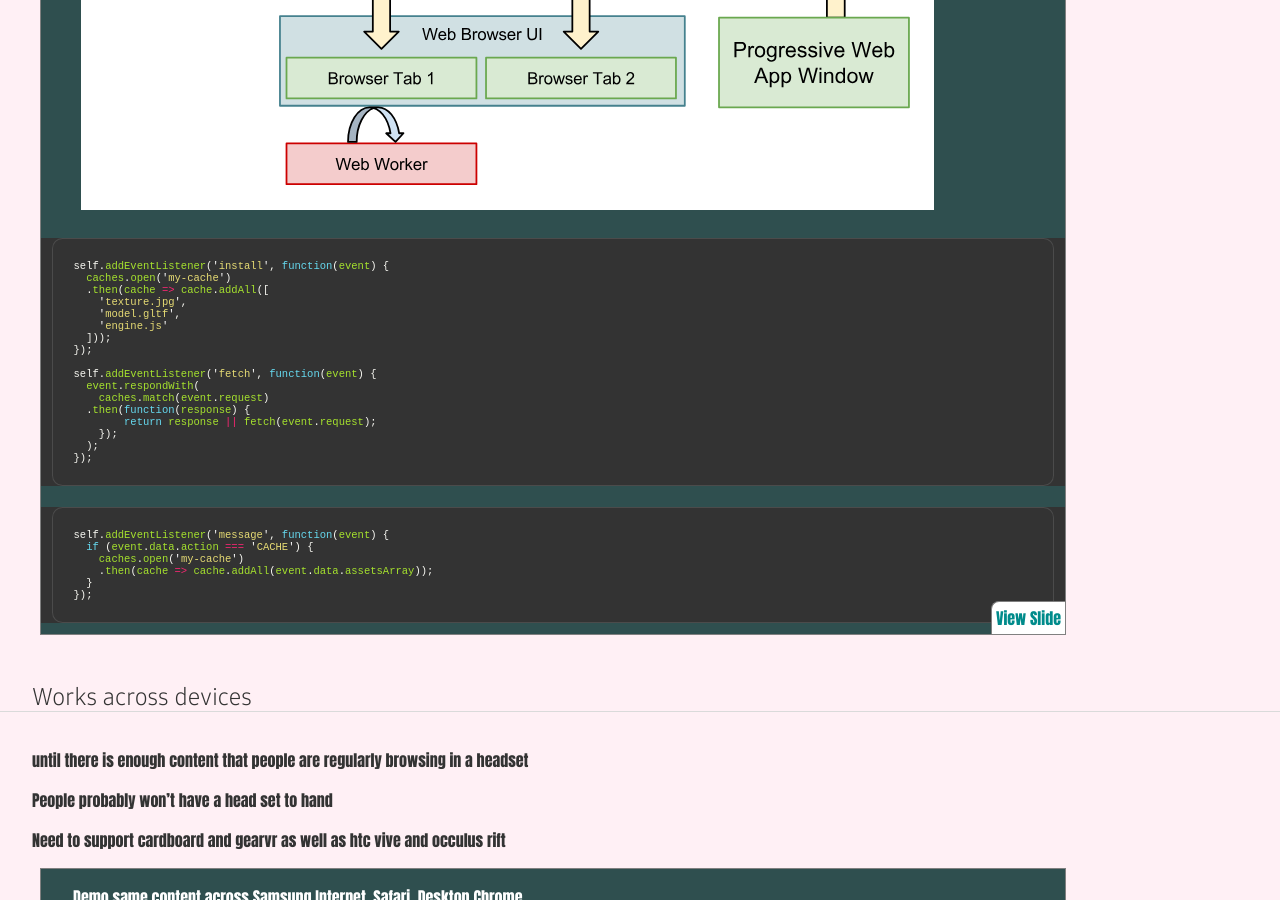
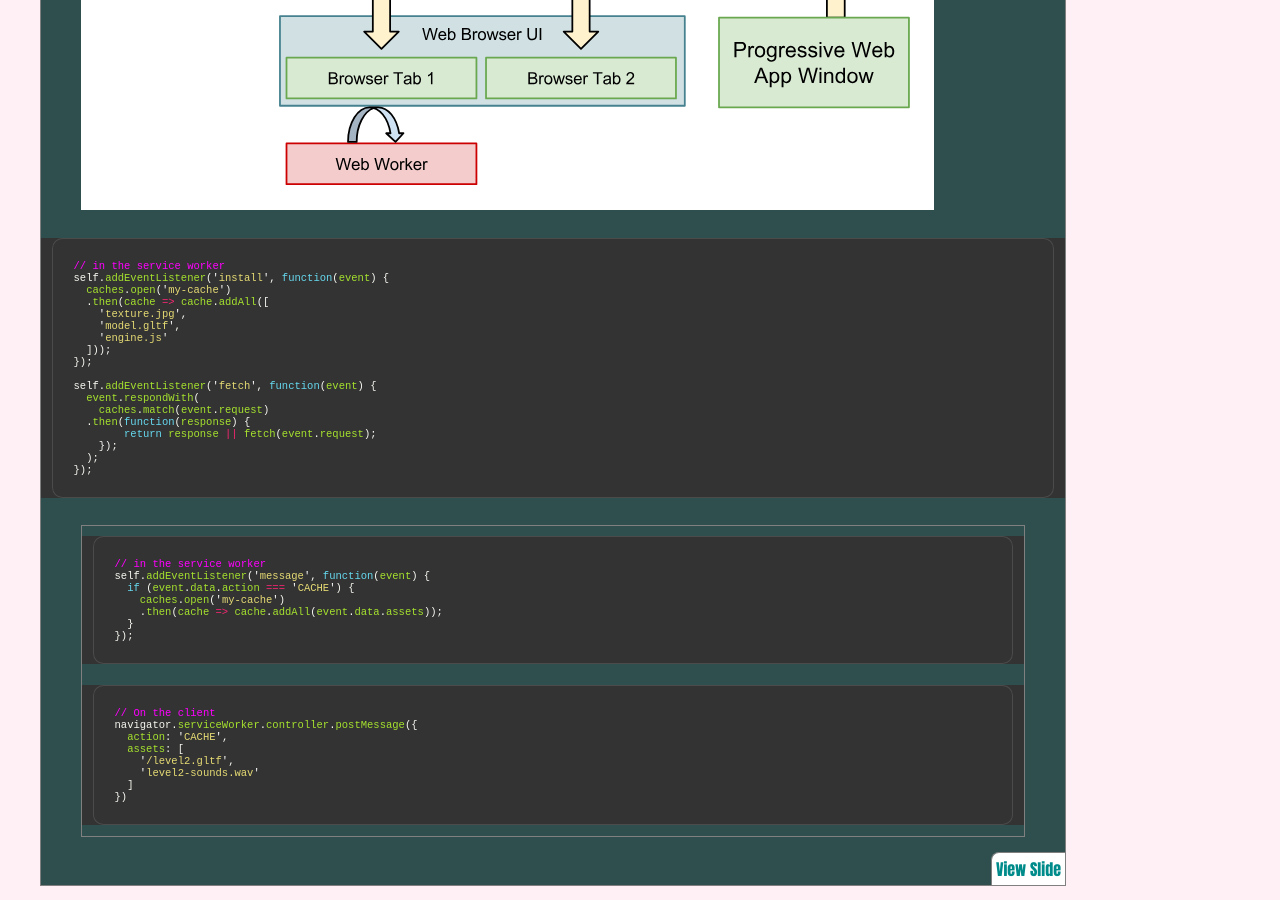
Before and after one commit to AdaRoseCannon/webvr, a Jekyll site: the page built from talk-dot-js.md, in a window 1280 px wide and 900 px high, scrolled down 6041 px. Built offline with Jekyll 4.4.1, drawn with Linux system fonts in a browser that asks for light colours; some of the changed text lies outside the part shown.

Commit message:
More content

````diff
--- a/scripts/slide-utils.js
+++ b/scripts/slide-utils.js
@@ -134,10 +134,14 @@ function renderContent(el, data) {
 			var caption = document.createElement('h2');
 			caption.textContent = data.caption;
 			el.appendChild(caption);
+			caption.classList.add('caption');
 			if (data.captionStyle) caption.setAttribute('style', data.captionStyle);
 		}
 		if (data.url  || data.iframe) {
 			el.addHTML(`<div class="slide-url">${data.url || data.iframe || ''}</div>`);
+		}
+		if (data.callback) {
+			data.callback.bind(el)(data);
 		}
 	}
 }
--- a/talk-dot-js.md
+++ b/talk-dot-js.md
@@ -11,6 +11,10 @@ styles: [
 	'scripts/third-party/a-slides.css',
 ]
 ---
+
+<script>
+var captionStyle = 'z-index: 2; text-align: center; background: rgba(0,0,0,0.8); padding: 1em; border-radius: 1em; width: auto; margin: 1em; font-size: 3rem; margin-top: -3em;';
+</script>
 
 # {{page.title}}
 
@@ -203,8 +210,8 @@ Think of showing VR content the same way you would use video content,
 
 <script>setDynamicSlide(contentSlide([
 	{html: '<h1 style="position: absolute; top: 0; left: 1em;">The Web Comes with Expectations</h1>'},
-	{image: 'images/engagement.png', caption: 'Study by Google on Loading time and Engagement', captionStyle: 'z-index: 2; text-align: center; background: rgba(0,0,0,0.8); padding: 1em; border-radius: 1em; width: auto; margin: 1em; font-size: 3rem;', style:"position: absolute; top: 0; left: 0; width: 100%; height: 100%; margin: 0; max-width: none; max-height: none;"},
-	{video: 'images/gun.m4v', caption: 'http://gun.playcanvas.com', style:'position: absolute; top:0; left: 0; width: 100%; height: 100%; z-index: -1; object-fit: cover;', captionStyle: 'z-index: 2; text-align: center; background: rgba(0,0,0,0.8); padding: 1em; border-radius: 1em; width: auto; margin: 1em; font-size: 3rem;'},
+	{image: 'images/engagement.png', caption: 'Study by Google on Loading time and Engagement', captionStyle: captionStyle, style:"position: absolute; top: 0; left: 0; width: 100%; height: 100%; margin: 0; max-width: none; max-height: none;"},
+	{video: 'images/gun.m4v', caption: 'http://gun.playcanvas.com', style:'position: absolute; top:0; left: 0; width: 100%; height: 100%; z-index: -1; object-fit: cover;', captionStyle: captionStyle},
 ]));</script>
 <blockquote style="justify-content: flex-end; padding: 0;">
 <ul>
@@ -240,6 +247,7 @@ have a large chance of not needing to be downloaded again.
 > <img src="images/the-pwa-web3.svg" style="background: white;"/>
 >
 > ```js
+// in the service worker
 self.addEventListener('install', function(event) {
 	caches.open('my-cache')
 	.then(cache => cache.addAll([
@@ -259,15 +267,26 @@ self.addEventListener('fetch', function(event) {
 });
 ```
 >
-> ```js
+> > ```js
+// in the service worker
 self.addEventListener('message', function(event) {
 	if (event.data.action === 'CACHE') {
 		caches.open('my-cache')
-		.then(cache => cache.addAll(event.data.assetsArray));
+		.then(cache => cache.addAll(event.data.assets));
 	}
 });
 ```
-
+> >
+> > ```js
+// On the client
+navigator.serviceWorker.controller.postMessage({
+	action: 'CACHE',
+	assets: [
+		'/level2.gltf',
+		'level2-sounds.wav'
+	]
+})
+```
 
 ## Works across devices
 
@@ -277,7 +296,7 @@ People probably won't have a head set to hand
 
 Need to support cardboard and gearvr as well as htc vive and occulus rift
 
-> Demo same content across Samsung Internet, Safari, Desktop Chrome
+<blockquote style="background-blend-mode: normal; ;background-image: url(images/devices.jpg);background-size: cover;min-height: 16em;"></blockquote>
 
 ## The potential future of VR in the web (Markup CSS3D)
 
````
Also changed, not shown: other parts of talk-dot-js.md (+5 -2 lines), images/devices.jpg (added).
